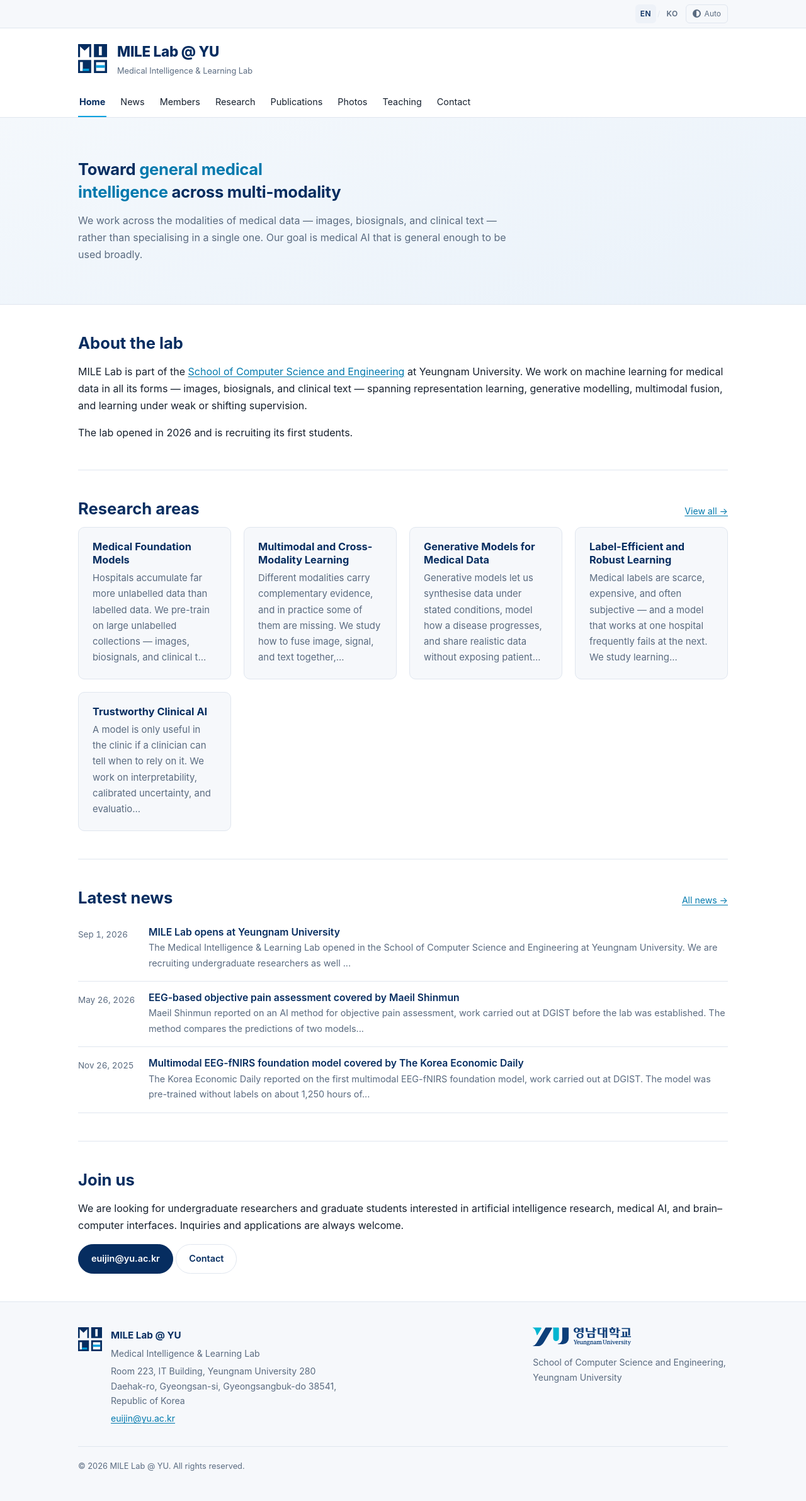
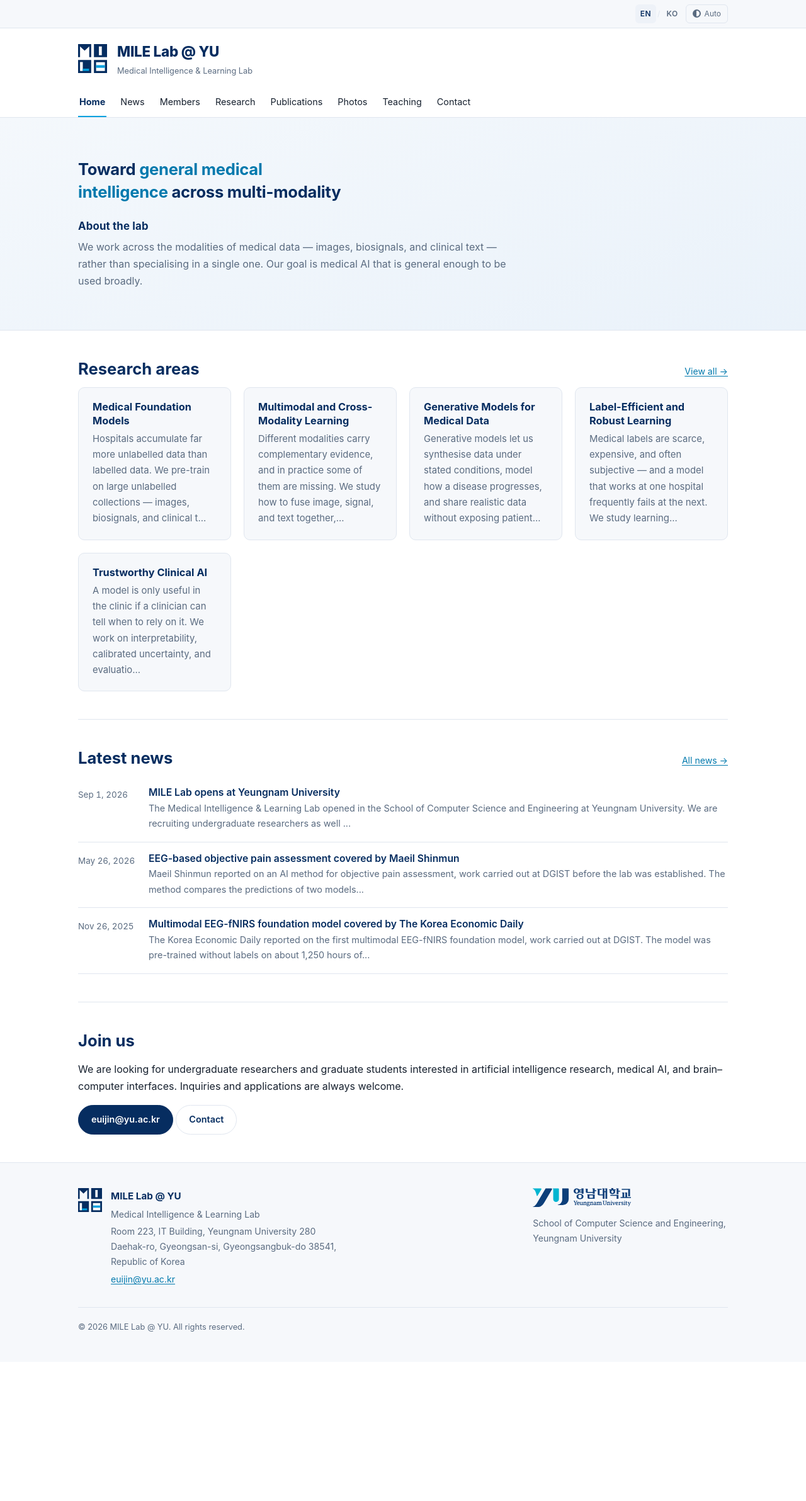
Before and after one commit to milelab-yu/milelab-yu.github.io, a Jekyll site: the page built from index.html, in a window 1280 px wide. Shown: the whole page at 63% size. Built offline with Jekyll 4.4.1, drawn with Linux system fonts in a browser that asks for light colours; after the commit the page ends 2163 px from its top, so only the background shows below that.

Commit message:
copy: 홈의 About 섹션 제거, 제목을 히어로 문장 위로 이동
본문의 '연구실 소개' 섹션(문단 2개)을 삭제하고, 히어로의 태그라인 설명
바로 위에 소제목으로 배치.

Co-Authored-By: Claude Opus 5 (1M context) <noreply@anthropic.com>
Claude-Session: https://claude.ai/code/session_01W96o5EccXN4i3Jh1jTfkA5

```diff
--- a/assets/css/site.css
+++ b/assets/css/site.css
@@ -417,3 +417,9 @@ h1.tagline { margin: 0 0 14px; font-weight: 700; }
 .bio-text { margin: 0 0 0.9em; }
 .bio-text:last-child { margin-bottom: 0; }
 @media (max-width: 520px) { .career-inline li { flex-direction: column; gap: 0; } .career-inline .when { flex: none; font-size: 0.82rem; } }
+
+/* 히어로 안의 소제목 */
+.hero-heading {
+  margin: 26px 0 8px; font-size: 1.05rem; font-weight: 700;
+  letter-spacing: 0.01em; color: var(--fg-strong);
+}
--- a/index.html
+++ b/index.html
@@ -11,26 +11,12 @@ description: "Medical Intelligence & Learning Lab at Yeungnam University — fou
 <section class="hero">
   <div class="wrap">
     <h1 class="tagline">Toward <span class="accent">general medical intelligence</span> across multi-modality</h1>
+    <h2 class="hero-heading">{{ L.about_us }}</h2>
     <p class="tagline-note">{{ L.tagline_note }}</p>
   </div>
 </section>
 
 <div class="wrap">
-
-  <section class="section">
-    <h2>{{ L.about_us }}</h2>
-    <p>
-      MILE Lab is part of the
-      <a href="{{ L.dept_url }}" target="_blank" rel="noopener">School of Computer Science and Engineering</a>
-      at Yeungnam University. We work on machine learning for medical data in all
-      its forms — images, biosignals, and clinical text — spanning representation
-      learning, generative modelling, multimodal fusion, and learning under weak
-      or shifting supervision.
-    </p>
-    <p>
-      The lab opened in 2026 and is recruiting its first students.
-    </p>
-  </section>
 
   {%- assign areas = site.data.research.en -%}
   {%- if areas and areas.size > 0 %}
```
Also changed, not shown: ko/index.html (+1 -14 lines).
